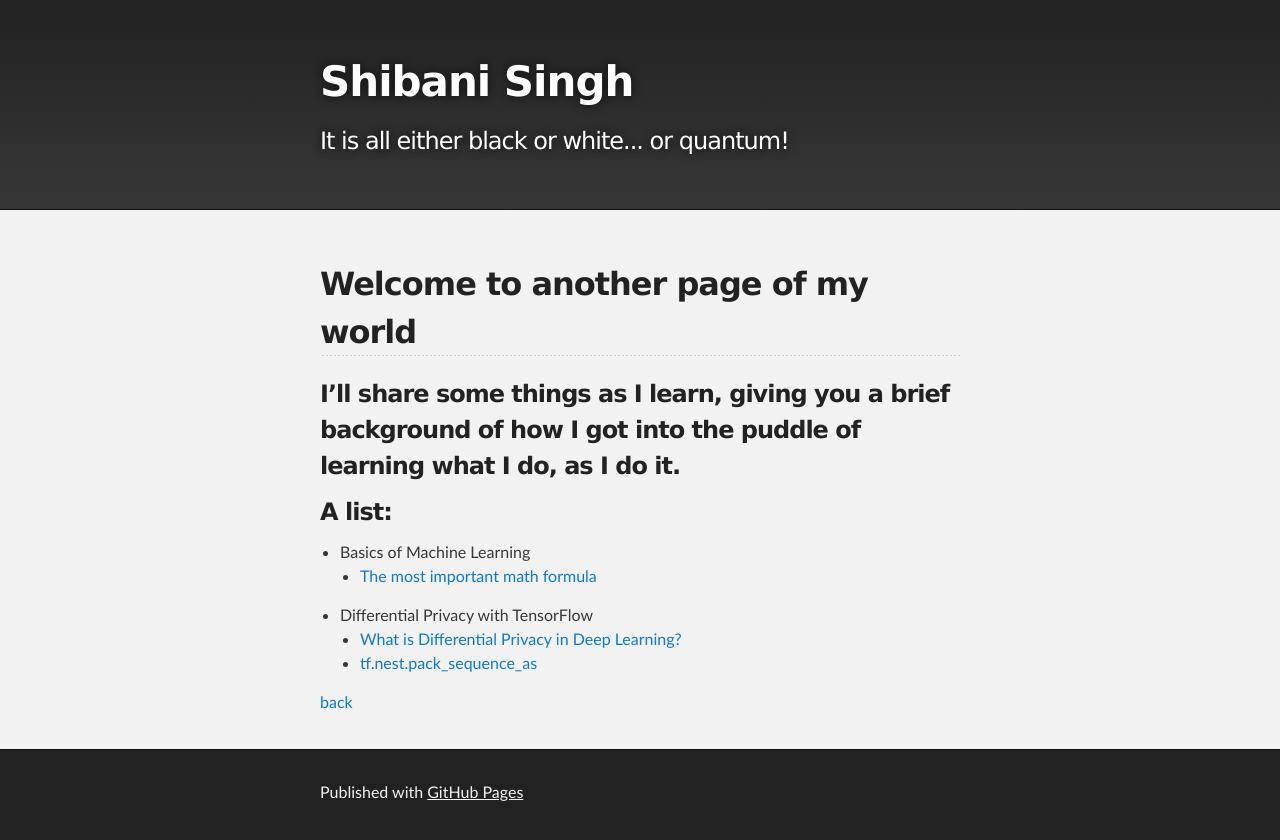
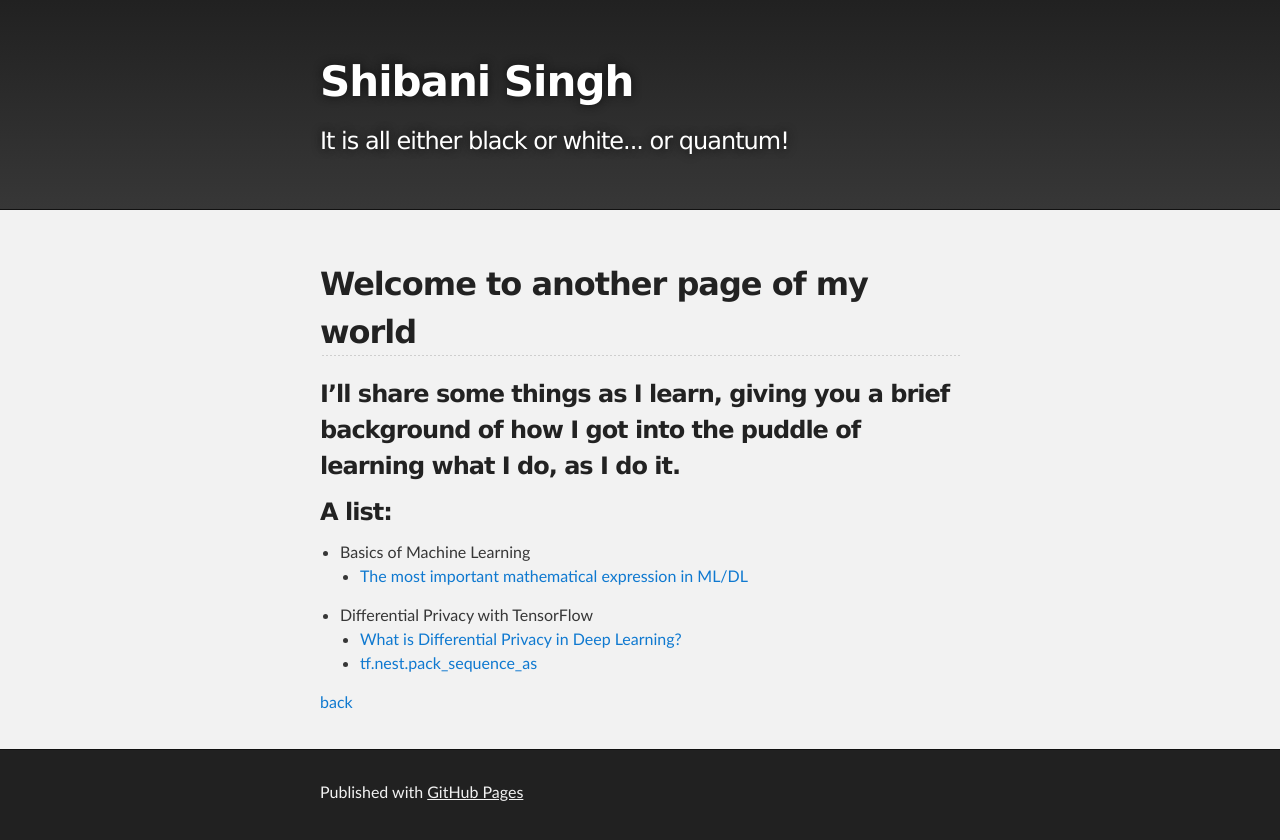
Before and after one commit to paperblack/paperblack.github.io, a Jekyll site: the page built from another-page.md, in a window 1280 px wide. Shown: the top 840 px of the page. Built offline with Jekyll 4.4.1, drawn with Linux system fonts in a browser that asks for light colours; our own code applies the rules of GitHub Pages for plain Markdown files.

Commit message:
Update another-page.md

```diff
--- a/another-page.md
+++ b/another-page.md
@@ -8,7 +8,7 @@ layout: default
 
 ### A list:
 - Basics of Machine Learning
-  - [The most important math formula](./norms.html)
+  - [The most important mathematical expression in ML/DL](./norms.html)
 - Differential Privacy with TensorFlow
   - [What is Differential Privacy in Deep Learning?](./dp_dl.html)
   - [tf.nest.pack_sequence_as](./tf-flatten-pack_sequence.html)
```
